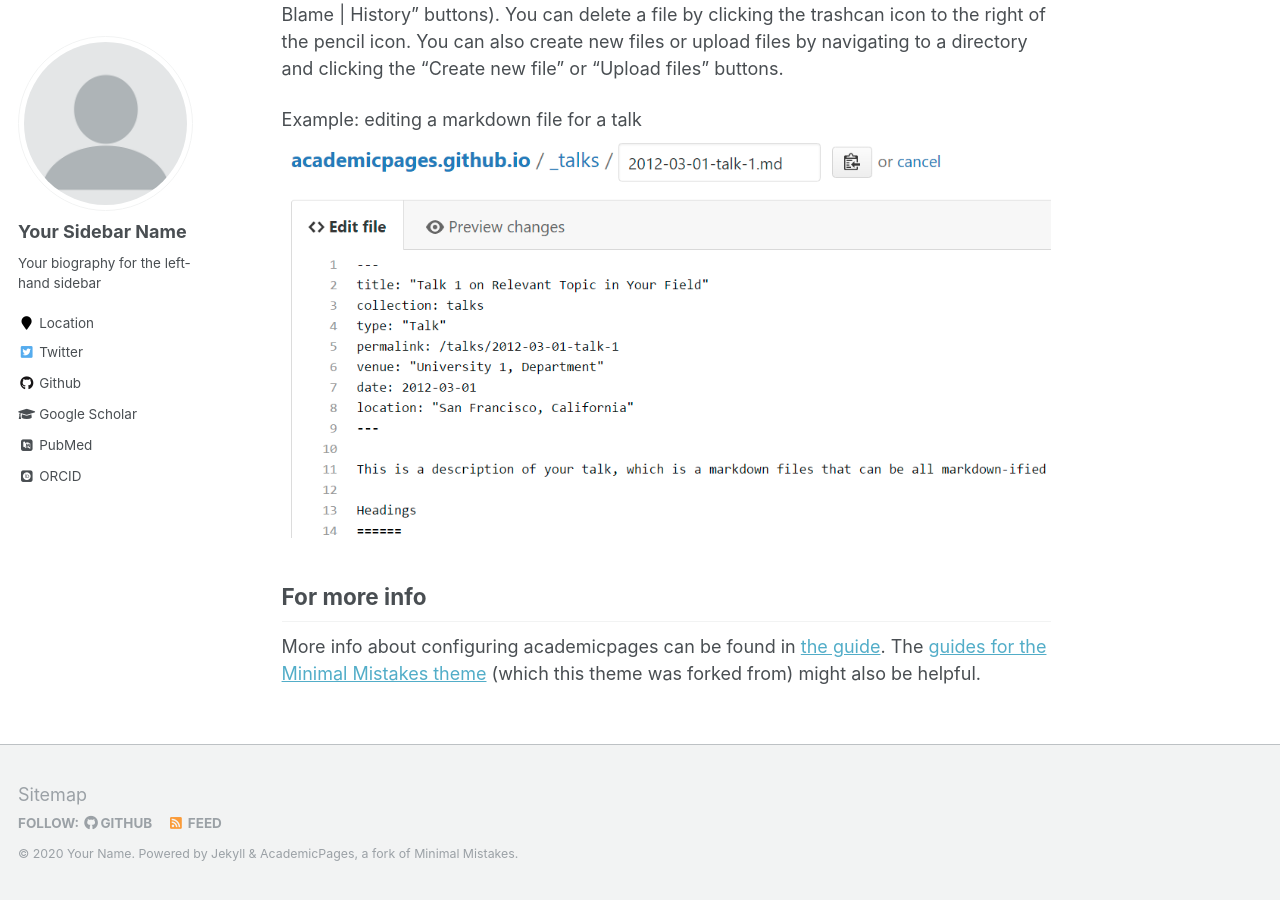
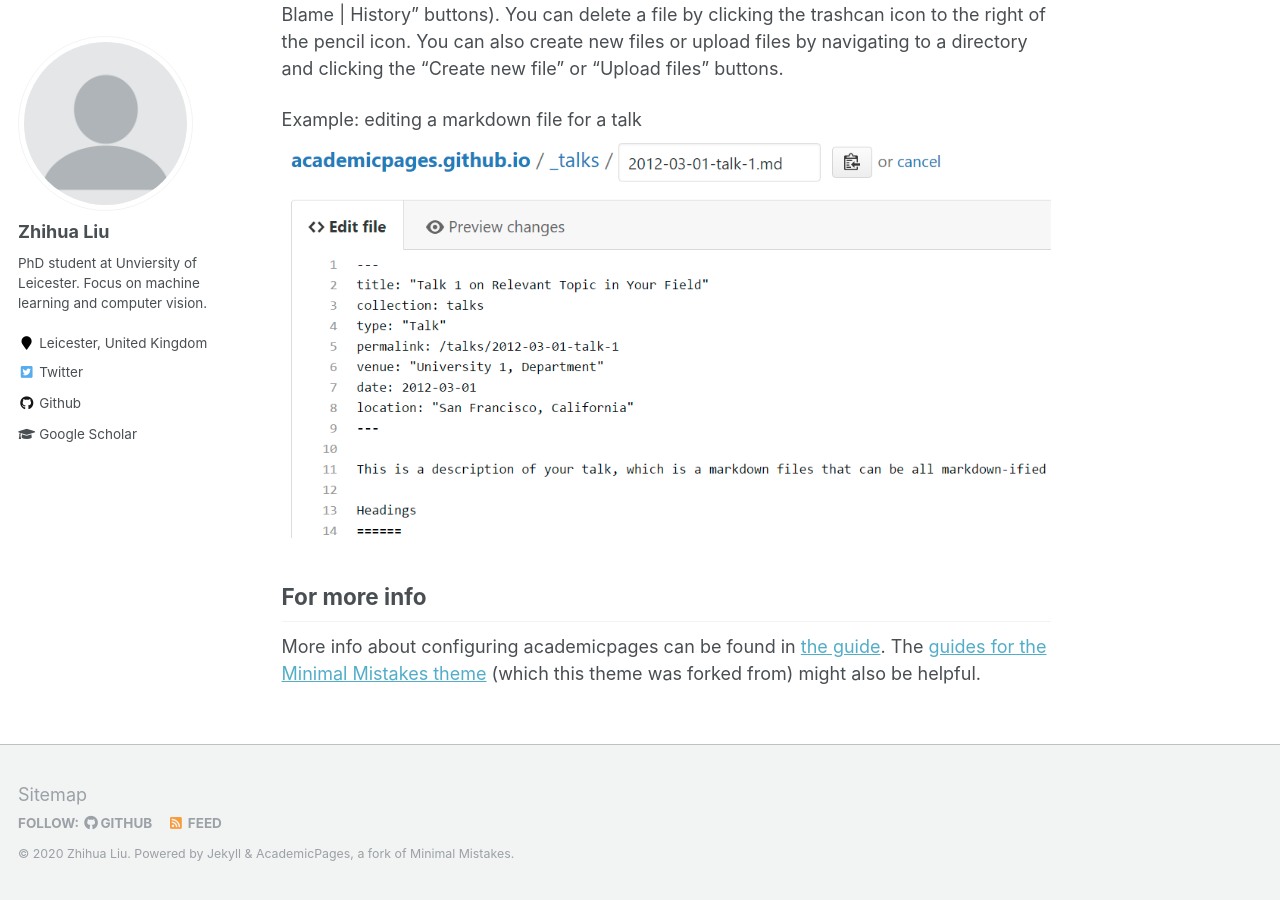
Before and after one commit to ZhihuaLiuEd/ZhihuaLiuEd.github.io, a Jekyll site: the page built from _pages/about.md, in a window 1280 px wide and 900 px high, scrolled down 2463 px. Built offline with Jekyll 4.4.1, drawn with Linux system fonts in a browser that asks for light colours; some web fonts are replaced; some of the changed text lies outside the part shown.

Commit message:
Update _config.yml

```diff
--- a/_config.yml
+++ b/_config.yml
@@ -7,13 +7,13 @@
 
 # Site Settings
 locale                   : "en-US"
-title                    : "Your Name / Site Title"
+title                    : "Zhihua Liu"
 title_separator          : "-"
-name                     : &name "Your Name"
-description              : &description "personal description"
-url                      : https://academicpages.github.io # the base hostname & protocol for your site e.g. "https://mmistakes.github.io"
+name                     : &name "Zhihua Liu"
+description              : &description "PhD Student at University of Leicester"
+url                      : https://zhihualiued.github.io # the base hostname & protocol for your site e.g. "https://mmistakes.github.io"
 baseurl                  : "" # the subpath of your site, e.g. "/blog"
-repository               : "academicpages/academicpages.github.io"
+repository               : "zhihualiued.github.io"
 teaser                   :  # filename of teaser fallback teaser image placed in /images/, .e.g. "500x300.png"
 breadcrumbs              : false # true, false (default)
 words_per_minute         : 160
@@ -80,13 +80,13 @@ analytics:
 
 # Site Author
 author:
-  name             : "Your Sidebar Name"
+  name             : "Zhihua Liu"
   avatar           : "profile.png"
-  bio              : "Your biography for the left-hand sidebar"
-  location         : "Location"
+  bio              : "PhD student at Unviersity of Leicester. Focus on machine learning and computer vision."
+  location         : "Leicester, United Kingdom"
   employer         :
-  pubmed           : "https://www.ncbi.nlm.nih.gov/pubmed/?term=john+snow"
-  googlescholar    : "http://yourfullgooglescholarurl.com"
+  pubmed           :
+  googlescholar    : "https://scholar.google.co.uk/citations?user=je2KXVYAAAAJ&hl=en"
   email            :
   researchgate     :  # example: "https://www.researchgate.net/profile/yourprofile"
   uri              :
@@ -103,7 +103,7 @@ author:
   impactstory      : #"https://profiles.impactstory.org/u/xxxx-xxxx-xxxx-xxxx"
   lastfm           :
   linkedin         :
-  orcid            : "http://orcid.org/yourorcidurl"
+  orcid            : #"http://orcid.org/yourorcidurl"
   pinterest        :
   soundcloud       :
   stackoverflow    : # http://stackoverflow.com/users/123456/username
```
